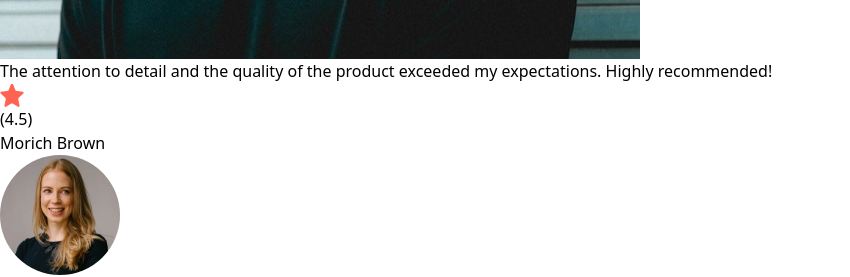
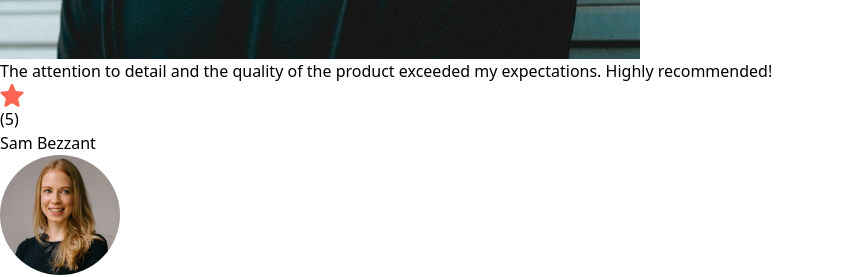
Before and after one commit to bezzantsam/Nike, a React (Vite) app: page / in a window 1280 px wide. Shown: the part 5160-5437 px from the top of the page, without its empty margins (0-850 px from the left). Built offline with nearby package versions, Linux system fonts and the light colour scheme; a web font is replaced by a local one.

Commit message:
sam added

```diff
--- a/src/constants/index.js
+++ b/src/constants/index.js
@@ -73,8 +73,8 @@ export const services = [
 export const reviews = [
     {
         imgURL: customer1,
-        customerName: 'Morich Brown',
-        rating: 4.5,
+        customerName: 'Sam Bezzant',
+        rating: 5,
         feedback: "The attention to detail and the quality of the product exceeded my expectations. Highly recommended!"
     },
     {
```
